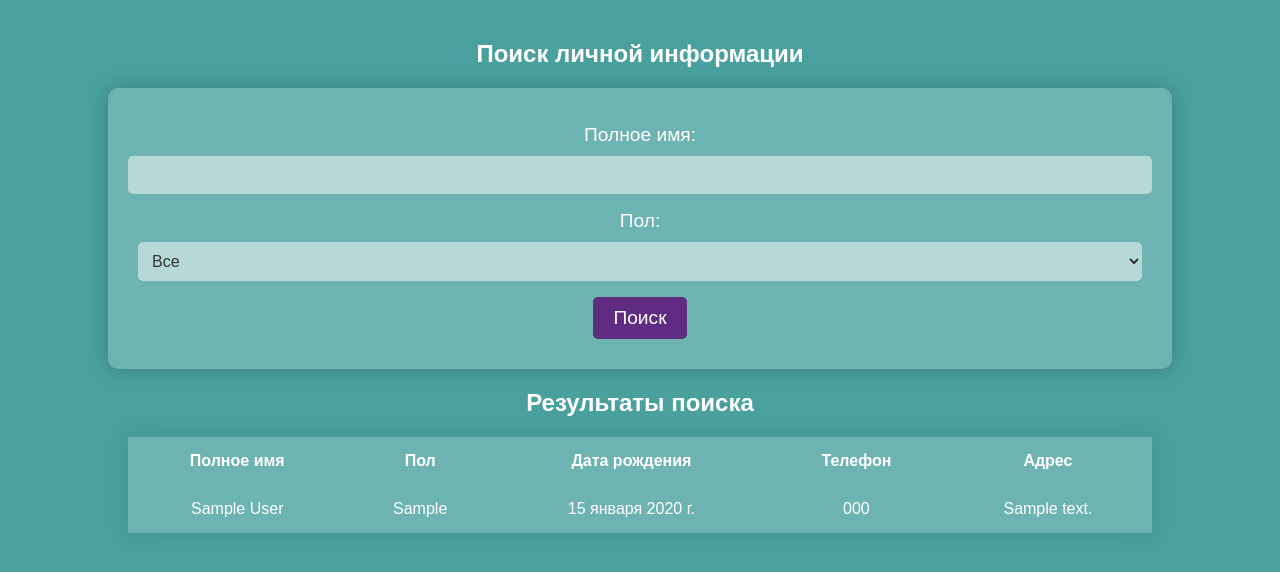
After one commit to Arihina/django_pet_project, a Django app: page /search-personal-info/ in a window 1280 px wide. The commit adds this page. Shown: the top 572 px of the page. Run offline with Django 5.2, Linux system fonts and the light colour scheme; tables that the repository leaves empty hold one stand-in row (values such as "Sample post").

Commit message:
add searching

```diff
--- a/university/app/forms.py
+++ b/university/app/forms.py
@@ -7,3 +7,12 @@ class PerformanceForm(forms.ModelForm):
     class Meta:
         model = Performance
         fields = ['id_student', 'id_subject', 'Exam', 'Zachet']
+
+
+class SearchForm(forms.Form):
+    full_name = forms.CharField(max_length=255, required=False, label='Полное имя')
+    gender = forms.ChoiceField(choices=[
+        ('', 'Все'),
+        ('Мужской', 'Мужской'),
+        ('Женский', 'Женский'),
+    ], required=False, label='Пол')
--- a/university/app/static/form_styles.css
+++ b/university/app/static/form_styles.css
@@ -5,7 +5,6 @@ body {
   font-weight: 100;
   padding-top: 20px;
 }
-
 h1, h2, h3 {
   color: #fff;
   text-align: center;
@@ -20,7 +19,6 @@ h1, h2, h3 {
   box-shadow: 0 0 20px rgba(0, 0, 0, 0.2);
   text-align: center;
 }
-
 .form-container label {
   color: #fff;
   display: block;
@@ -41,7 +39,6 @@ h1, h2, h3 {
   font-size: medium;
   display: block;
 }
-
 .form-container button {
   background-color: #5f2c82;
   color: #fff;
@@ -54,7 +51,6 @@ h1, h2, h3 {
   margin: 10px auto;
   display: block;
 }
-
 .form-container button:hover {
   background-color: #49a09d;
 }
--- /dev/null
+++ b/university/app/templates/search_personal_info.html
@@ -0,0 +1,59 @@
+{% load static %}
+
+<!DOCTYPE html>
+<html lang="ru">
+<head>
+    <meta charset="UTF-8">
+    <link rel="stylesheet" href="{% static 'form_styles.css' %}" type="text/css">
+    <title>Поиск личной информации</title>
+    <style>
+        table {
+  display: table;
+  width: 80%;
+  margin: 0 auto;
+  border-collapse: collapse;
+  overflow: hidden;
+  box-shadow: 0 0 20px rgba(0,0,0,0.1);
+}
+th, td {
+  padding: 15px;
+  background-color: rgba(255,255,255,0.2);
+  color: #fff;
+  text-align: center;
+}
+    </style>
+</head>
+<body>
+<h2>Поиск личной информации</h2>
+<div class="form-container">
+    <form method="get" action="{% url 'search_personal_info' %}">
+        {% csrf_token %}
+        {{ form.as_p }}
+        <button type="submit">Поиск</button>
+    </form>
+</div>
+<h2>Результаты поиска</h2>
+<table>
+    <tr>
+        <th>Полное имя</th>
+        <th>Пол</th>
+        <th>Дата рождения</th>
+        <th>Телефон</th>
+        <th>Адрес</th>
+    </tr>
+    {% for person in results %}
+    <tr>
+        <td>{{ person.full_name }}</td>
+        <td>{{ person.Gender }}</td>
+        <td>{{ person.Birthday }}</td>
+        <td>{{ person.Phone_number }}</td>
+        <td>{{ person.Address }}</td>
+    </tr>
+    {% empty %}
+    <tr>
+        <td colspan="5">Нет записей, соответствующих вашему запросу.</td>
+    </tr>
+    {% endfor %}
+</table>
+</body>
+</html>
--- a/university/app/templates/teachers_menu.html
+++ b/university/app/templates/teachers_menu.html
@@ -28,8 +28,7 @@
     <a href="{% url 'subjects' %}" class="button">Предметы</a>
     <a href="{% url 'add_subject_mark' %}" class="button">Добавить успеваемость</a>
     <a href="{% url 'input_subject_id' %}" class="button">Обновить успеваемость</a>
-    <a href="{% url 'students' %}" class="button">Поиск по студентам</a>
-    <a href="{% url 'students' %}" class="button">Поиск по группам</a>
+    <a href="{% url 'search_personal_info' %}" class="button">Поиск по студентам</a>
 </div>
 </body>
 </html>
--- a/university/app/urls.py
+++ b/university/app/urls.py
@@ -12,4 +12,5 @@ urlpatterns = [
     path('add-subjects-mark/', views.add_subject_mark, name='add_subject_mark'),
     path('input-subject-id/', views.input_subject_id, name='input_subject_id'),
     path('upd-subjects-mark/<int:subject_id>/', views.update_subject_mark, name='update_subject_mark'),
+    path('search-personal-info/', views.search_personal_info, name='search_personal_info'),
 ]
--- a/university/app/views.py
+++ b/university/app/views.py
@@ -2,8 +2,8 @@ from collections import defaultdict
 
 from django.shortcuts import render, redirect, get_object_or_404
 
-from .forms import PerformanceForm
-from .models import PersonalInfo, Department, TeacherSubject, Group, Subject, Performance
+from .forms import PerformanceForm, SearchForm
+from .models import PersonalInfo, Department, TeacherSubject, Group, Performance
 
 
 def index(request):
@@ -90,3 +90,23 @@ def update_subject_mark(request, subject_id):
         'subject': subject
     }
     return render(request, 'update_subject_mark.html', context)
+
+
+def search_personal_info(request):
+    form = SearchForm(request.GET or None)
+    results = PersonalInfo.objects.all()
+
+    if form.is_valid():
+        full_name = form.cleaned_data.get('full_name')
+        gender = form.cleaned_data.get('gender')
+
+        if full_name:
+            results = results.filter(full_name__icontains=full_name)
+        if gender:
+            results = results.filter(Gender=gender)
+
+    context = {
+        'form': form,
+        'results': results
+    }
+    return render(request, 'search_personal_info.html', context)
```
